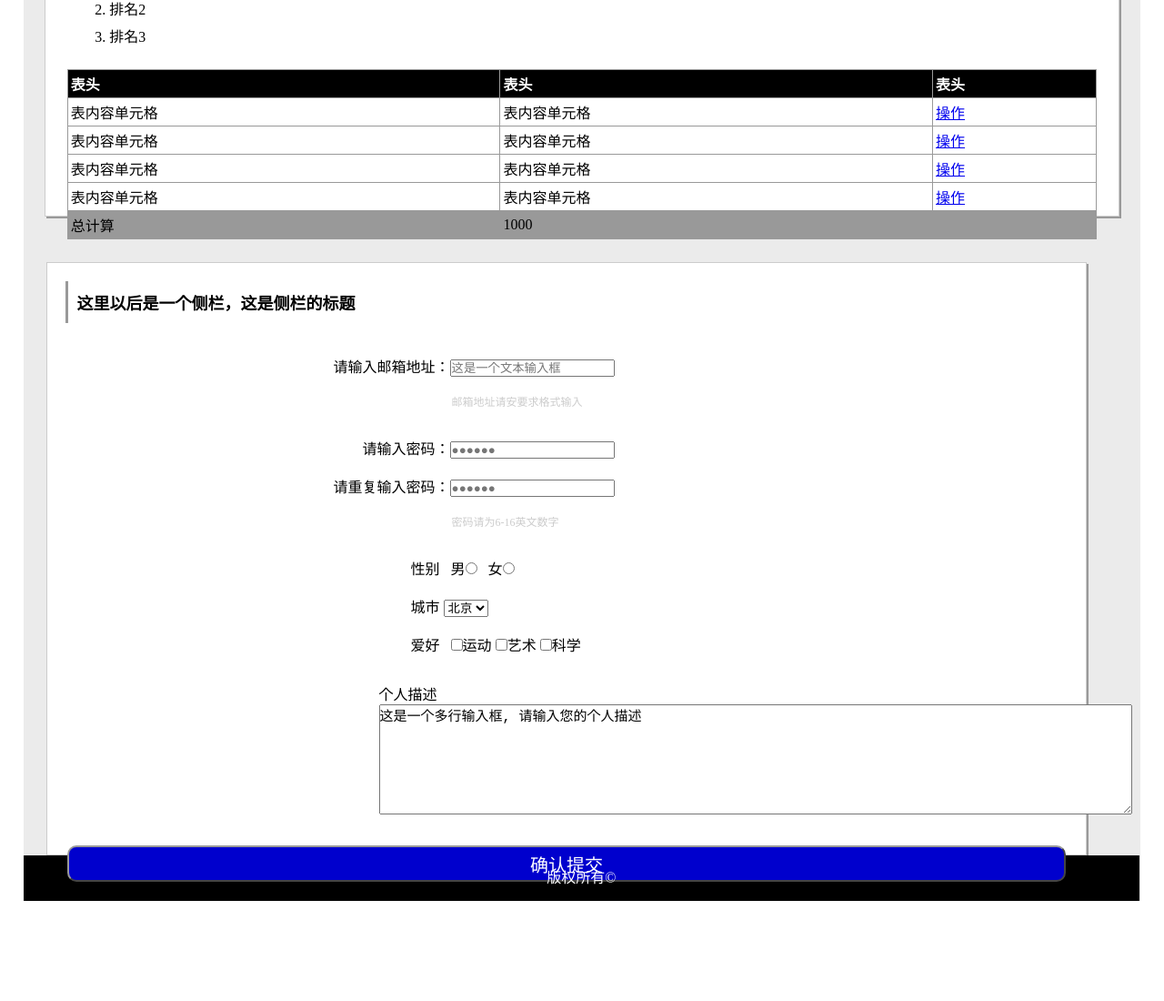
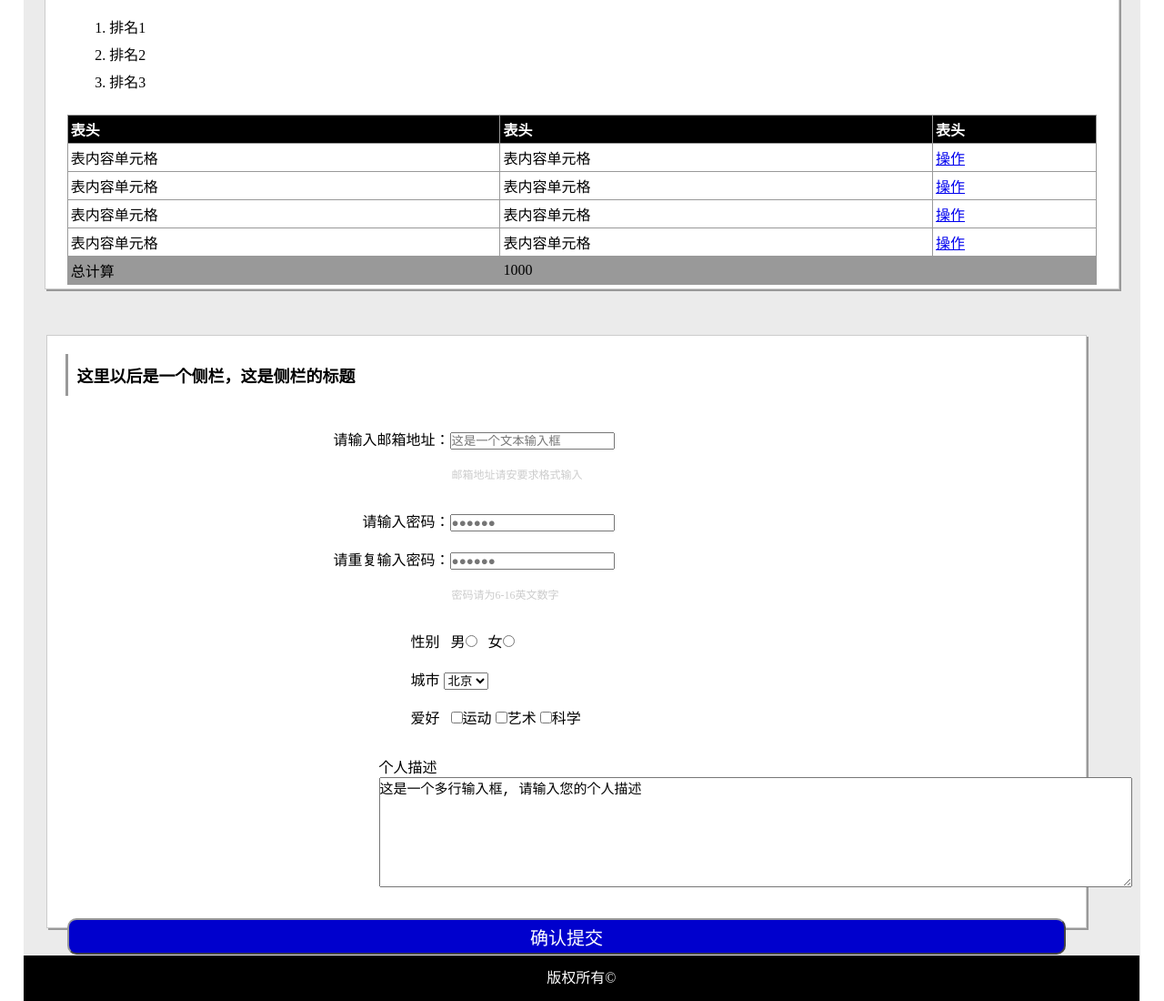
Before and after one commit to waslcy/ifestudy, a plain HTML site: page 第一阶段任务/零基础HTML及CSS编码（一）/index01.html in a window 1280 px wide. Shown: the part 3561-4661 px from the top of the page at 91% size. Before the commit the page ends 4551 px from the top, so only its background shows below. Drawn offline with Linux system fonts and the light colour scheme.

Commit message:
fix second task

```diff
--- a/第一阶段任务/零基础HTML及CSS编码（一）/css.css
+++ b/第一阶段任务/零基础HTML及CSS编码（一）/css.css
@@ -99,7 +99,7 @@ h3{
 }
 .middle-body02{
     width: 96%;
-    height: 1700px;
+    height: 1750px;
     background-color: white;
     margin: auto;
     margin-top: 20px;
@@ -134,7 +134,7 @@ h3{
 }
 .middle-body03{
     width: 96%;
-    height: 450px;
+    height: 480px;
     background-color: white;
     margin: auto;
     margin-top: 20px;
@@ -249,5 +249,6 @@ h3{
     text-align: center;
 }
 .bottom p{
+    margin-top: 30px;
     line-height: 50px;
 }
```
